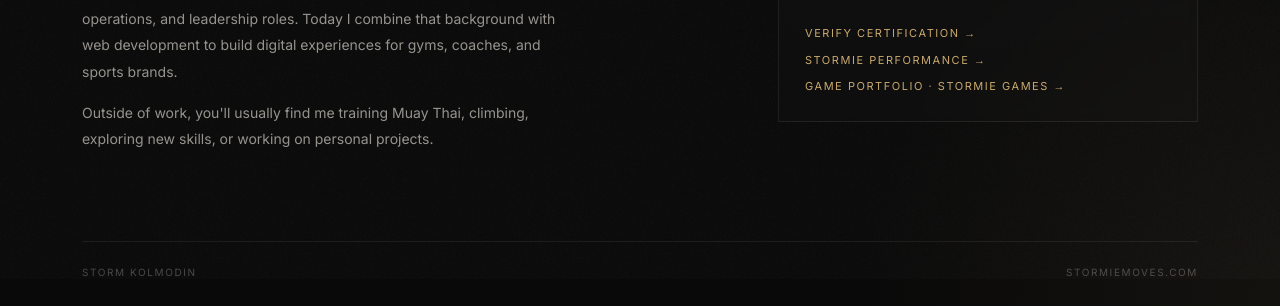
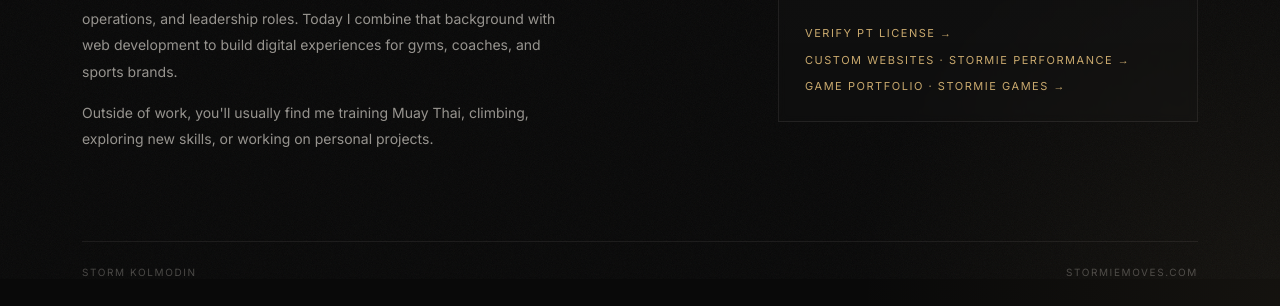
Before and after one commit to stormieperformance/stormiemoves-site, a plain HTML site: page index.html in a window 1280 px wide. Shown: the part 521-827 px from the top of the page. Drawn offline with nearby package versions, Linux system fonts and the light colour scheme.

Commit message:
Update index.html

```diff
--- a/index.html
+++ b/index.html
@@ -263,7 +263,7 @@
           target="_blank"
           rel="noopener noreferrer"
         >
-          Verify Certification →
+          Verify PT License →
         </a>
 
         <a
@@ -273,7 +273,7 @@
           rel="noopener noreferrer"
           style="display: block; margin-top: 12px;"
         >
-          Stormie Performance →
+          Custom Websites · Stormie Performance →
         </a>
 
         <a
```
